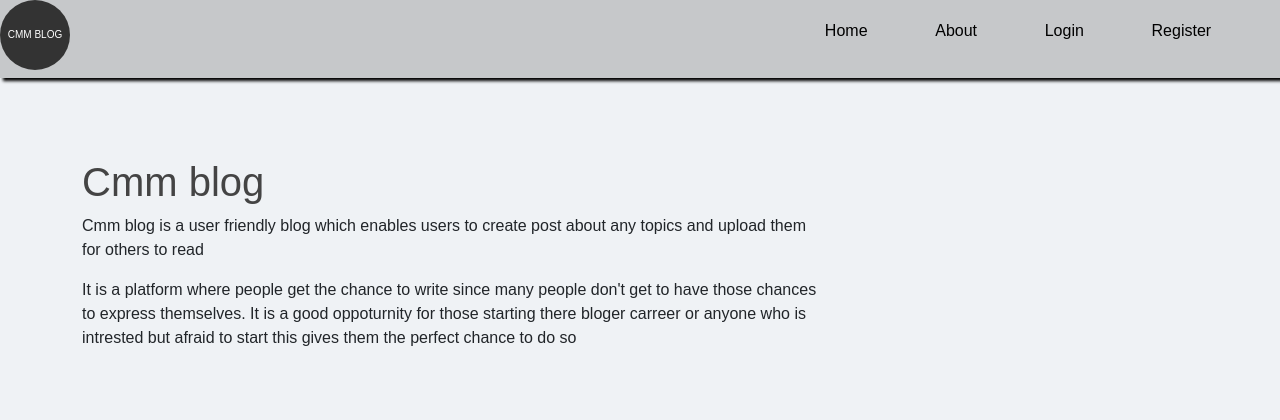
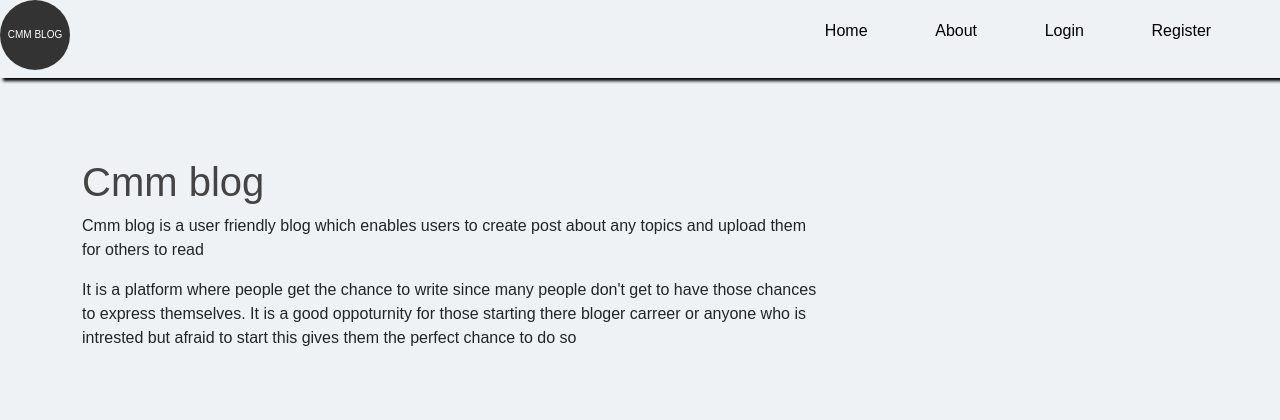
Before and after one commit to cartermusee/Blog_post_project, a Flask app: page /about/ in a window 1280 px wide. Shown: the top 420 px of the page. Run offline with Flask 3, Linux system fonts and the light colour scheme; some libraries are stand-ins or nearby versions.

Commit message:
change the font and the header color background

```diff
--- a/flaskblog/static/main.css
+++ b/flaskblog/static/main.css
@@ -20,8 +20,8 @@ body{
   top: 0;
   z-index: 1;
   box-shadow: 3px 3px 3px;
-  background: rgb(198, 200, 202);
   padding-right: 15px;
+  background: rgb(239, 242, 245);
 }
 .fas{
   display: none;
```
Also changed, not shown: instance/site.db.
